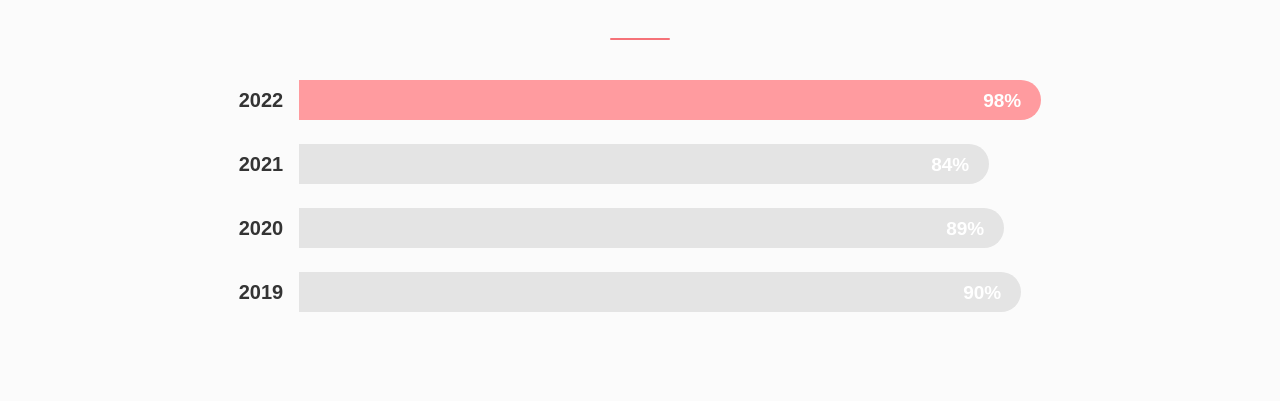
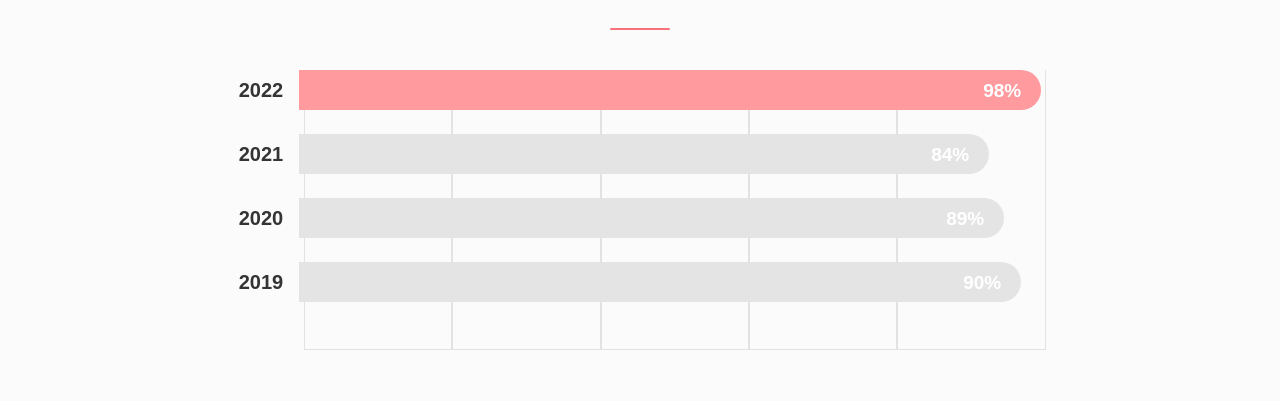
Before and after one commit to EntryDSM/entryFront2023, a React (Create React App) app: page / in a window 1280 px wide. Shown: the part 1069-1470 px from the top of the page. Built offline with nearby package versions, Linux system fonts and the light colour scheme; a web font is replaced by a local one.

Commit message:
Refactor : 오류 수정

```diff
--- a/src/components/main/First.js
+++ b/src/components/main/First.js
@@ -51,6 +51,9 @@ function First() {
 /**
  * SVG, Img
  */
+function BgImg() {
+  return <_.BgImg src={require("../../Assets/bgImg.png")} alt="" />;
+}
 function EntryLogo() {
   return (
     <svg
@@ -125,10 +128,5 @@ function BgStickLgo() {
     </svg>
   );
 }
-function BgImg() {
-  return (
-    <_.BgImg src={require("../../Assets/bgImg.png")} height="745" alt="" />
-  );
-}
 
 export default First;
--- a/src/styles/main/First.style.js
+++ b/src/styles/main/First.style.js
@@ -7,7 +7,6 @@ export const HeaderContainer = styled.div`
   align-items: center;
   justify-content: center;
   height: 60px;
-  margin-bottom: 10px;
 `;
 export const TitleContainer = styled.div`
   display: flex;
@@ -56,6 +55,8 @@ export const BrText = styled.span`
 export const BgImg = styled.img`
   z-index: -1;
   position: absolute;
+  width: 100vw;
+  height: calc(100vh - 60px);
 `;
 
 export const MainContainer = styled.div`
--- a/src/styles/main/Second.style.js
+++ b/src/styles/main/Second.style.js
@@ -23,13 +23,14 @@ export const ChartContainer = styled.div`
   flex-direction: column;
   position: relative;
   gap: 24px;
+  z-index: 1;
 `;
 export const ChartBgContainer = styled.div`
   display: flex;
   width: 742px;
   position: absolute;
   left: 65px;
-  z-index: -99;
+  z-index: -1;
 `;
 export const ChartBg = styled.div`
   width: 150px;
```
